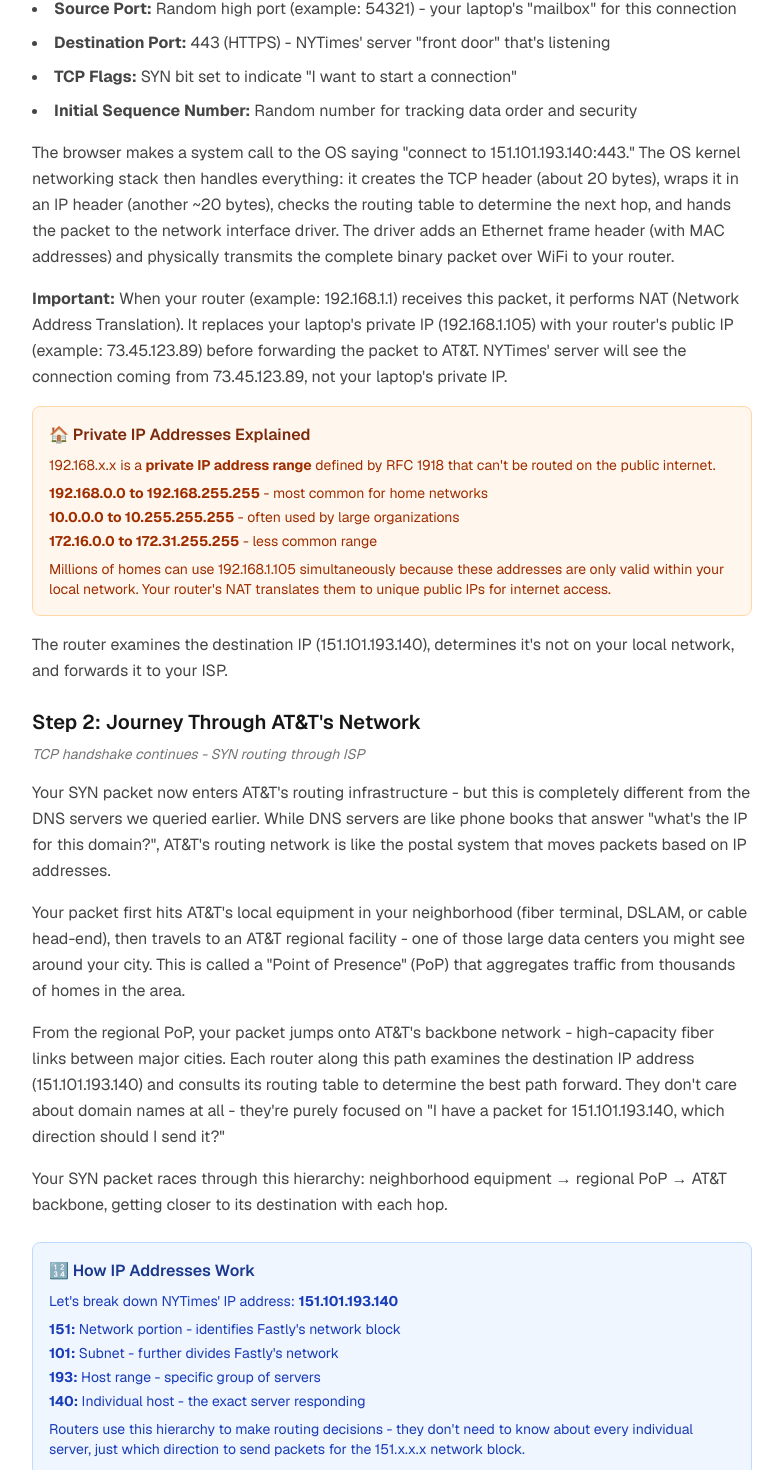
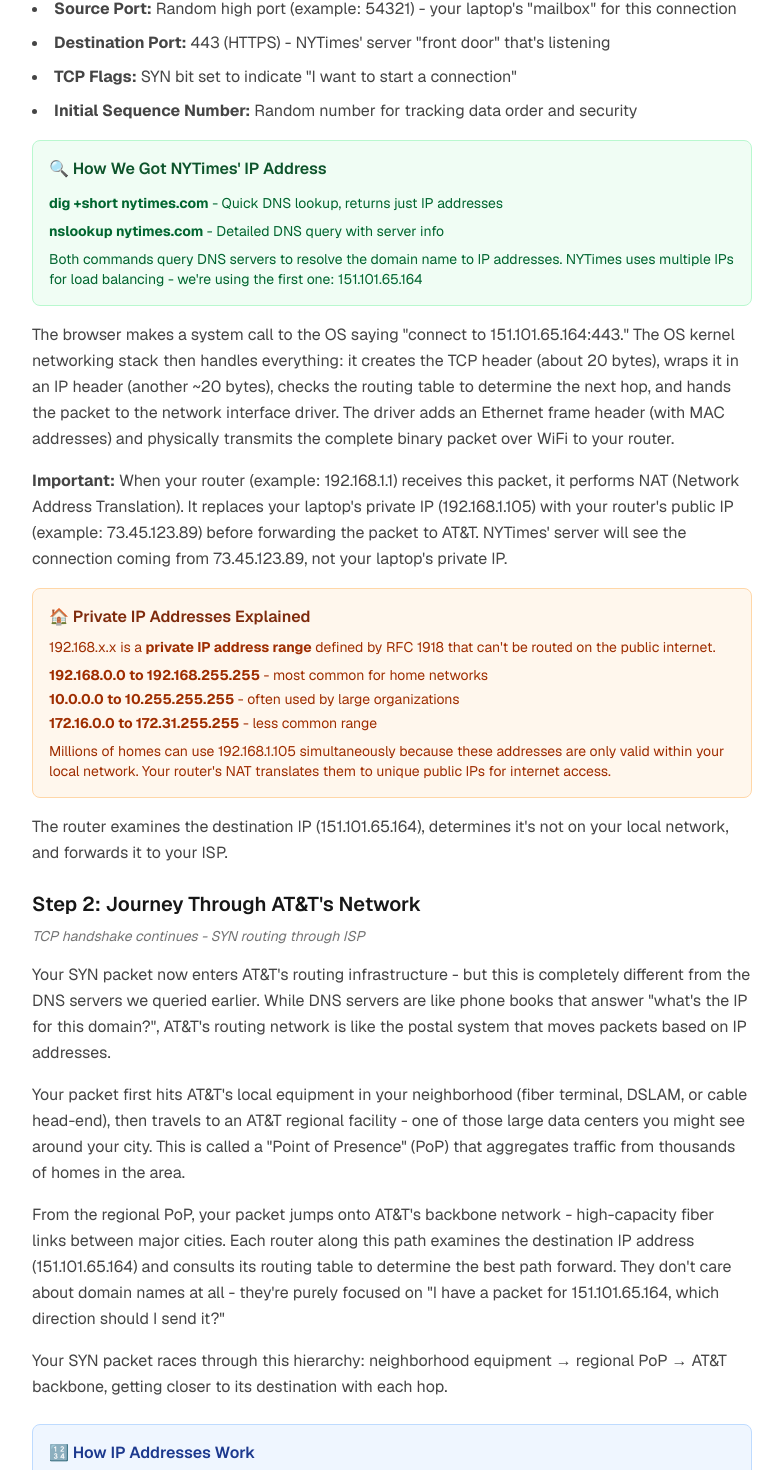
Before and after one commit to SeanPlusPlus/odyssey-of-a-url, a Next.js app: page / in a window 1280 px wide. Shown: the part 5239-6709 px from the top of the page, without its empty margins (248-1031 px from the left). Built offline with nearby package versions, Linux system fonts and the light colour scheme.

Commit message:
feat: update to actual NYTimes IP and add DNS lookup guide
- Changed all IP references from 151.101.193.140 to 151.101.65.164 (actual NYTimes IP)
- Added info box explaining dig and nslookup commands for DNS resolution
- Shows how to manually verify domain-to-IP mapping

```diff
--- a/components/HttpSection.tsx
+++ b/components/HttpSection.tsx
@@ -11,7 +11,7 @@
     F --> G[🚀 Cogent<br/>Tier 1 ISP]
     G --> H[🚀 Level3/Lumen<br/>Tier 1 ISP]
     H --> I[⚡ Fastly CDN<br/>Network]
-    I --> J[☁️ AWS Load Balancer<br/>151.101.193.140]
+    I --> J[☁️ AWS Load Balancer<br/>151.101.65.164]
 
     %% Position nodes in two rows
     A ~~~ B ~~~ C ~~~ D ~~~ E
@@ -50,7 +50,7 @@
             <strong>Source IP:</strong> Your laptop's local IP address (example: 192.168.1.105)
           </li>
           <li>
-            <strong>Destination IP:</strong> NYTimes' actual server IP (151.101.193.140)
+            <strong>Destination IP:</strong> NYTimes' actual server IP (151.101.65.164)
           </li>
           <li>
             <strong>Source Port:</strong> Random high port (example: 54321) - your laptop's
@@ -69,8 +69,19 @@
           </li>
         </ul>
 
+        <div className="bg-green-50 dark:bg-green-950/30 border border-green-200 dark:border-green-800 rounded-lg p-4">
+          <h4 className="font-semibold text-green-900 dark:text-green-100 mb-3">
+            🔍 How We Got NYTimes' IP Address
+          </h4>
+          <div className="space-y-2 text-sm text-green-800 dark:text-green-200">
+            <p><strong>dig +short nytimes.com</strong> - Quick DNS lookup, returns just IP addresses</p>
+            <p><strong>nslookup nytimes.com</strong> - Detailed DNS query with server info</p>
+            <p>Both commands query DNS servers to resolve the domain name to IP addresses. NYTimes uses multiple IPs for load balancing - we're using the first one: 151.101.65.164</p>
+          </div>
+        </div>
+
         <p className="text-base leading-relaxed text-foreground/80">
-          The browser makes a system call to the OS saying "connect to 151.101.193.140:443." The OS
+          The browser makes a system call to the OS saying "connect to 151.101.65.164:443." The OS
           kernel networking stack then handles everything: it creates the TCP header (about 20
           bytes), wraps it in an IP header (another ~20 bytes), checks the routing table to
           determine the next hop, and hands the packet to the network interface driver. The driver
@@ -113,7 +124,7 @@
         </div>
 
         <p className="text-base leading-relaxed text-foreground/80">
-          The router examines the destination IP (151.101.193.140), determines it's not on your
+          The router examines the destination IP (151.101.65.164), determines it's not on your
           local network, and forwards it to your ISP.
         </p>
       </div>
@@ -140,9 +151,9 @@
         <p className="text-base leading-relaxed text-foreground/80">
           From the regional PoP, your packet jumps onto AT&T's backbone network - high-capacity
           fiber links between major cities. Each router along this path examines the destination IP
-          address (151.101.193.140) and consults its routing table to determine the best path
+          address (151.101.65.164) and consults its routing table to determine the best path
           forward. They don't care about domain names at all - they're purely focused on "I have a
-          packet for 151.101.193.140, which direction should I send it?"
+          packet for 151.101.65.164, which direction should I send it?"
         </p>
 
         <p className="text-base leading-relaxed text-foreground/80">
@@ -156,7 +167,7 @@
           🔢 How IP Addresses Work
         </h4>
         <p className="text-sm text-blue-800 dark:text-blue-200 mb-2">
-          Let's break down NYTimes' IP address: <strong>151.101.193.140</strong>
+          Let's break down NYTimes' IP address: <strong>151.101.65.164</strong>
         </p>
         <ul className="text-sm text-blue-800 dark:text-blue-200 space-y-1">
           <li>
@@ -192,7 +203,7 @@
         <p className="text-base leading-relaxed text-foreground/80">
           Your packet travels through AT&T's backbone network until it reaches a major internet
           exchange - let's say one in Dallas or Chicago. Here, AT&T's router examines the
-          destination IP (151.101.193.140) and consults its routing table: "This IP belongs to
+          destination IP (151.101.65.164) and consults its routing table: "This IP belongs to
           Fastly's network, and we have a direct connection to Fastly right here in this facility."
         </p>
 
```
